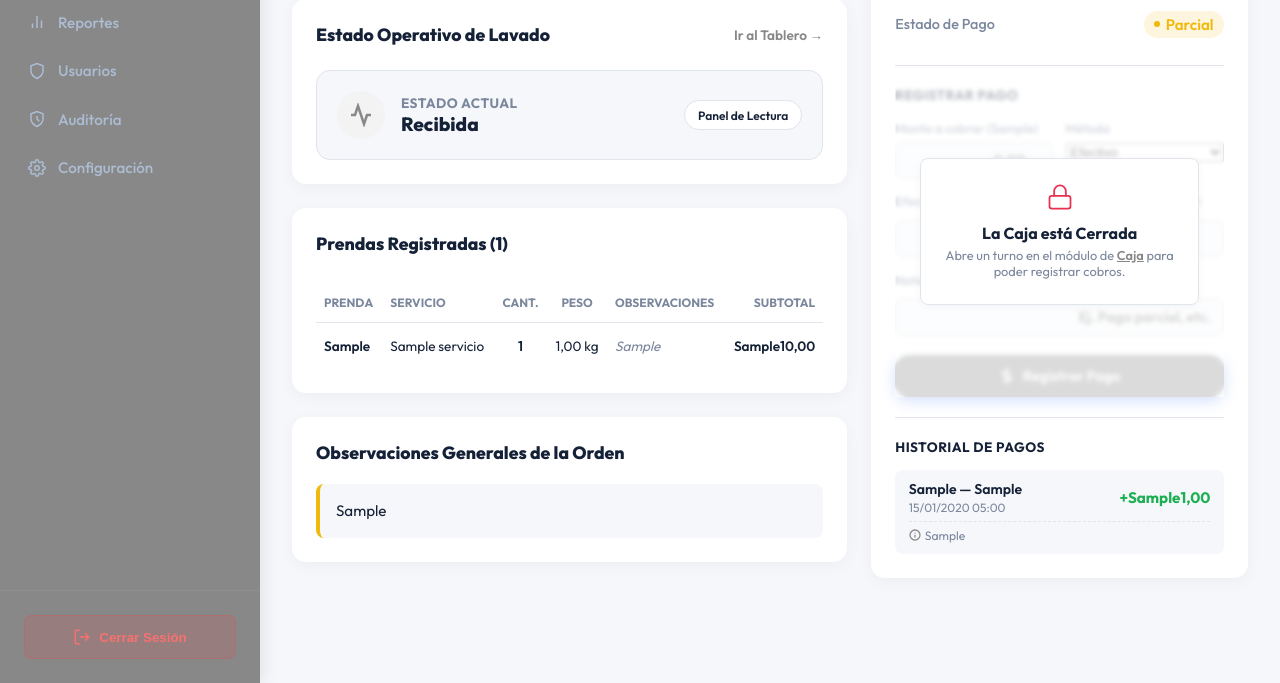
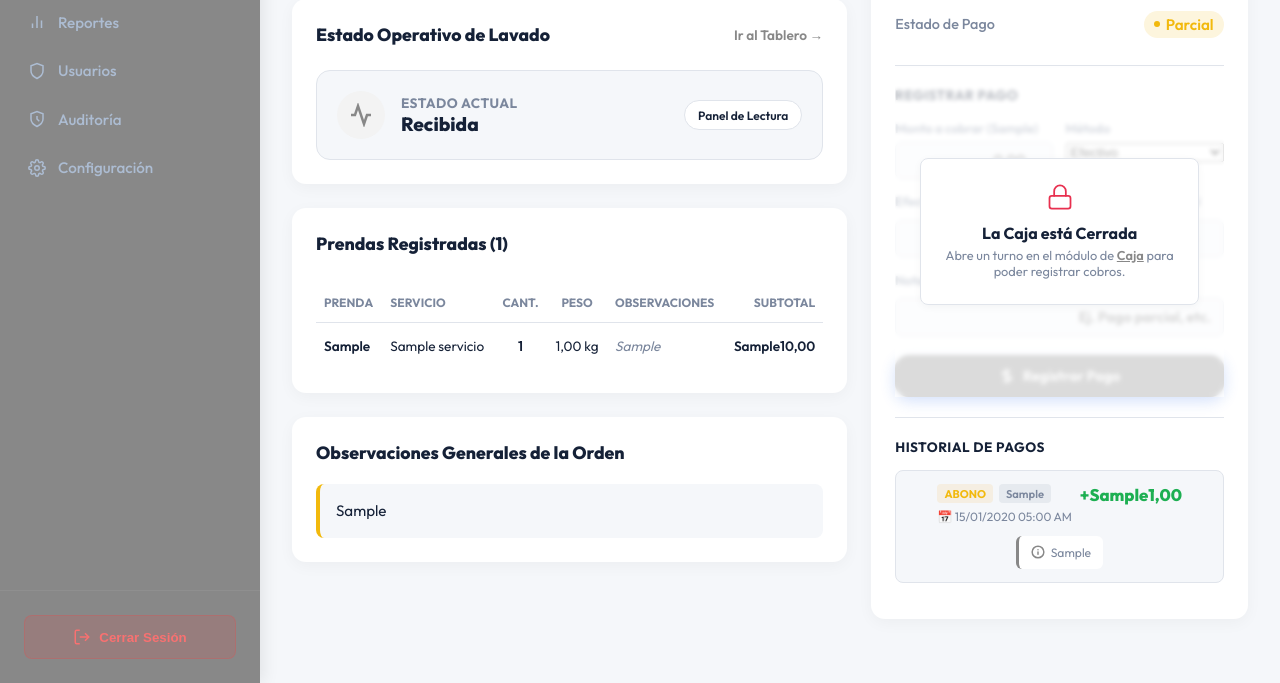
Before and after one commit to Chilling2121/Proyecto-Lavanderia, a Django app: page /ordenes/1/ in a window 1280 px wide. Shown: the part 494-1177 px from the top of the page. Run offline with Django 5.2, Linux system fonts and the light colour scheme; a user stored in the database is signed in; tables that the repository leaves empty hold one stand-in row (values such as "Sample post"); some libraries are stand-ins or nearby versions.

Commit message:
Arreglos

```diff
--- a/templates/partials/orden_payment_panel.html
+++ b/templates/partials/orden_payment_panel.html
@@ -108,7 +108,7 @@
             <!-- Campo de Efectivo Entregado (solo visible cuando el método es Efectivo) -->
             <div id="efectivo-entregado-wrapper" style="display: flex; flex-direction: column; gap: 0.3rem;">
                 <label class="payment-form-label">Efectivo entregado por el cliente ({{ config.simbolo_moneda }}) <span style="font-weight: 400; color: var(--text-muted);">— opcional</span></label>
-                <input type="number" name="efectivo_entregado" id="pago-efectivo-entregado" step="0.01" min="0" placeholder="Ej. 20.00 si el cliente da un billete de 20" class="payment-form-input">
+                <input type="number" name="efectivo_entregado" id="pago-efectivo-entregado" step="0.01" min="0" max="999999" placeholder="Ej. 20.00 si el cliente da un billete de 20" class="payment-form-input">
                 <span id="cambio-preview" style="display: none; font-size: 0.82rem; font-weight: 700; color: var(--success); padding: 0.4rem 0.65rem; background: hsl(142, 72%, 95%); border-radius: 6px; margin-top: 0.15rem;">
                 </span>
             </div>
@@ -143,18 +143,29 @@
 
         <div class="payment-history-list">
             {% for pago in pagos %}
-            <div class="payment-history-item" style="flex-direction: column; align-items: stretch; gap: 0.35rem;">
-                <div style="display: flex; justify-content: space-between; align-items: center; width: 100%;">
-                    <div class="payment-history-meta">
-                        <p class="meta-title">{{ pago.tipo_pago }} — {{ pago.metodo_pago }}</p>
-                        <p class="meta-date" style="margin-top: 0.15rem;">{{ pago.fecha_pago|date:"d/m/Y H:i" }}</p>
+            <div class="payment-history-item" style="border: 1px solid var(--border); border-radius: var(--radius-sm); padding: 0.85rem; background: var(--bg-app); margin-bottom: 0.75rem; display: flex; flex-direction: column; gap: 0.5rem; transition: var(--transition);">
+                <div style="display: flex; justify-content: space-between; align-items: start; gap: 0.5rem;">
+                    <div>
+                        <div style="display: flex; gap: 0.35rem; align-items: center; flex-wrap: wrap;">
+                            {% if pago.tipo_pago == 'Anticipo' %}
+                                <span style="font-size: 0.7rem; font-weight: 700; padding: 0.15rem 0.45rem; border-radius: 4px; background: rgba(33, 116, 234, 0.1); color: var(--primary); text-transform: uppercase;">Anticipo</span>
+                            {% elif pago.tipo_pago == 'Saldo Final' %}
+                                <span style="font-size: 0.7rem; font-weight: 700; padding: 0.15rem 0.45rem; border-radius: 4px; background: rgba(34, 197, 94, 0.1); color: var(--success); text-transform: uppercase;">Saldo Final</span>
+                            {% else %}
+                                <span style="font-size: 0.7rem; font-weight: 700; padding: 0.15rem 0.45rem; border-radius: 4px; background: rgba(245, 158, 11, 0.1); color: var(--warning); text-transform: uppercase;">Abono</span>
+                            {% endif %}
+
+                            <span style="font-size: 0.7rem; font-weight: 600; padding: 0.15rem 0.45rem; border-radius: 4px; background: rgba(100, 116, 139, 0.1); color: var(--text-muted);">{{ pago.metodo_pago }}</span>
+                        </div>
+                        <p style="font-size: 0.75rem; color: var(--text-muted); margin-top: 0.35rem;">📅 {{ pago.fecha_pago|date:"d/m/Y h:i A" }}</p>
                     </div>
-                    <span class="payment-history-monto">+{{ config.simbolo_moneda }}{{ pago.monto|floatformat:2 }}</span>
+                    <span style="font-size: 1.05rem; font-weight: 800; color: var(--success);">+{{ config.simbolo_moneda }}{{ pago.monto|floatformat:2 }}</span>
                 </div>
+
                 {% if pago.observaciones %}
-                <div style="font-size: 0.76rem; color: var(--text-muted); padding-top: 0.35rem; border-top: 1px dashed var(--border); display: flex; align-items: center; gap: 0.25rem;">
-                    <svg width="12" height="12" viewBox="0 0 24 24" fill="none" stroke="currentColor" stroke-width="2.5" stroke-linecap="round" stroke-linejoin="round" style="flex-shrink: 0; color: var(--primary);"><circle cx="12" cy="12" r="10"></circle><line x1="12" y1="16" x2="12" y2="12"></line><line x1="12" y1="8" x2="12.01" y2="8"></line></svg>
-                    <span style="line-height: 1.3;">{{ pago.observaciones }}</span>
+                <div style="font-size: 0.76rem; color: var(--text-muted); background: var(--bg-card); padding: 0.5rem 0.75rem; border-radius: 6px; border-left: 3px solid var(--primary); display: flex; align-items: start; gap: 0.35rem; margin-top: 0.25rem;">
+                    <svg width="14" height="14" viewBox="0 0 24 24" fill="none" stroke="currentColor" stroke-width="2.5" stroke-linecap="round" stroke-linejoin="round" style="flex-shrink: 0; color: var(--primary); margin-top: 0.1rem;"><circle cx="12" cy="12" r="10"></circle><line x1="12" y1="16" x2="12" y2="12"></line><line x1="12" y1="8" x2="12.01" y2="8"></line></svg>
+                    <span style="line-height: 1.4;">{{ pago.observaciones }}</span>
                 </div>
                 {% endif %}
             </div>
```
Also changed, not shown: static/js/payment_panel.js (+28 -6 lines).
